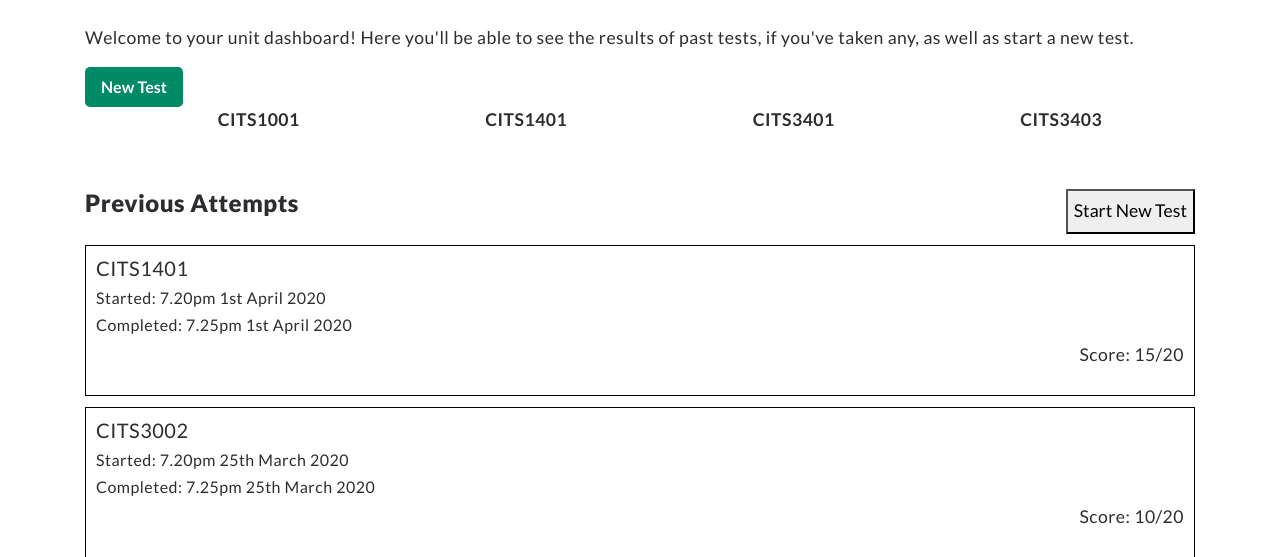
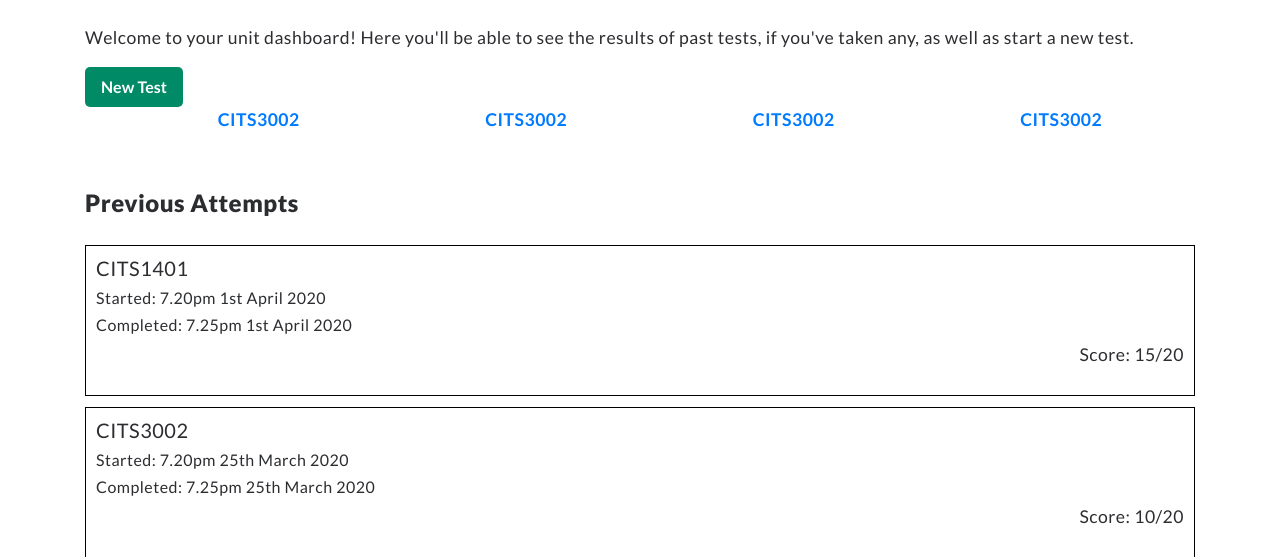
Before and after one commit to brucehow/examinaid, a Flask app: page /userprofile in a window 1280 px wide. Shown: the part 161-718 px from the top of the page. Run offline with Flask 2, Linux system fonts and the light colour scheme; some libraries are stand-ins or nearby versions.

Commit message:
Add dummy links to unit choices

```diff
--- a/app/static/css/userprofile.css
+++ b/app/static/css/userprofile.css
@@ -29,3 +29,9 @@
     display: flex;
     justify-content: flex-end;
 }
+
+#userprofile-dropdown-test-units {
+    list-style-type: none;
+    display: flex;
+    justify-content: space-around;
+}
--- a/app/templates/userprofile.html
+++ b/app/templates/userprofile.html
@@ -9,18 +9,17 @@
   </div>
 
   <button class="plain-btn green sm" id="new-test-button">New Test</button>
-  <ul style="list-style-type: none; display: flex; justify-content: space-around;" id="userprofile-dropdown-test-units">
-    <li><strong>CITS1001</strong></li>
-    <li><strong>CITS1401</strong></li>
-    <li><strong>CITS3401</strong></li>
-    <li><strong>CITS3403</strong></li>
+  <ul id="userprofile-dropdown-test-units">
+    <li><strong><a class=test-link href="{{ url_for('index') }}">CITS3002</a></strong></li>
+    <li><strong><a class=test-link href="{{ url_for('index') }}">CITS3002</a></strong></li>
+    <li><strong><a class=test-link href="{{ url_for('index') }}">CITS3002</a></strong></li>
+    <li><strong><a class=test-link href="{{ url_for('index') }}">CITS3002</a></strong></li>
   </ul>
 
   <div class=surveylist>
 
     <div id=newtestcontainer>
       <h3 class=h3-underline> Previous Attempts</h3>
-      <button class="button.sm button.green">Start New Test</button>
     </div>
 
     <div id=listcontainer>
```
